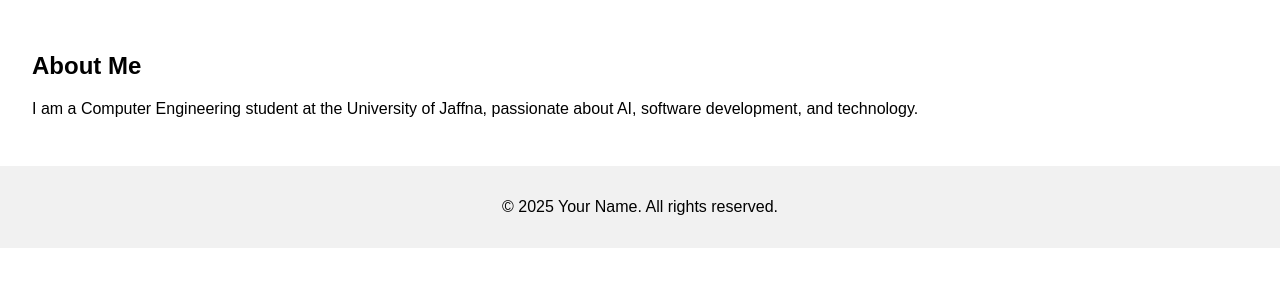
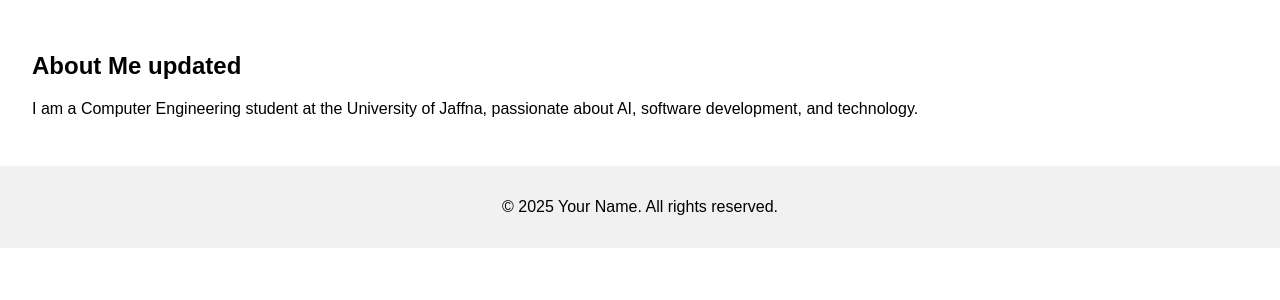
Before and after one commit to MohamadSanas/my_portfolio, a Flask app: page /about in a window 1280 px wide. Shown: the part 130-430 px from the top of the page. Run offline with Flask 3, Linux system fonts and the light colour scheme.

Commit message:
make changes in base.html

```diff
--- a/templates/about.html
+++ b/templates/about.html
@@ -1,5 +1,5 @@
 {% extends "base.html" %}
 {% block content %}
-<h2>About Me</h2>
+<h2>About Me updated</h2>
 <p>I am a Computer Engineering student at the University of Jaffna, passionate about AI, software development, and technology.</p>
 {% endblock %}
```
